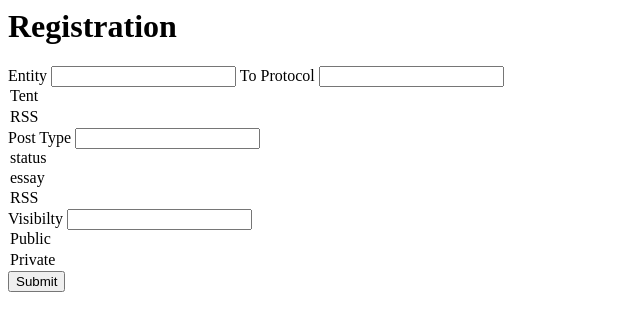
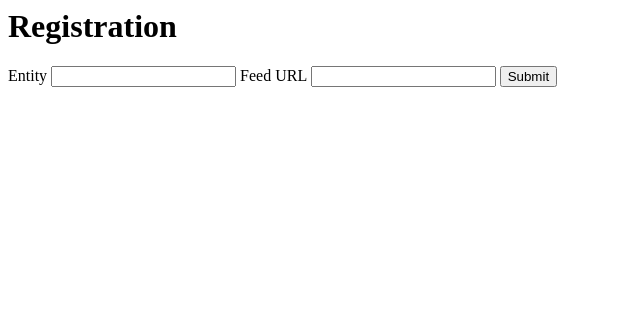
Before and after one commit to mplorentz/smoke-signals, a Flask app: page /register in a window 1280 px wide. Shown: the top 331 px of the page, without its empty margins (0-640 px from the left). Run offline with Flask 2, Linux system fonts and the light colour scheme.

Commit message:
Changed database schema to add feed_url, removed user options on registration page.

```diff
--- a/smokesignals/app.py
+++ b/smokesignals/app.py
@@ -53,18 +53,15 @@ def create_app():
         if entity[-1] == "/":
             entity = entity[:-1]
         session['entity'] = entity
-        to_protocol = request.form['to_protocol']
-        post_type = request.form['post_type']
-        visibility = request.form['visibility']
 
         session['info'] = tentlib.discover(entity)
-
         (app_id, hawk_key, hawk_id) = tentlib.create_ss_app_post(entity)
 
         # save our new user
         user = User()
-        user.create(entity, app_id, hawk_key, hawk_id, to_protocol, post_type, visibility)
-        g.db.conn.commit()
+        user.create(entity, app_id, hawk_key, hawk_id)
+        user.feed_url = request.form['feed_url'].strip()
+        user.save()
 
         #start OAuth
         return start_oauth()
@@ -97,13 +94,13 @@ def create_app():
 
         token_url = session['info']['post']['content']['servers'][0]['urls']['oauth_token']
         payload = {"code": code, "token_type": "https://tent.io/oauth/hawk-token"}
-        req = tentlib.form_request(token_url, payload, user.app_id, user.hawk_key, user.hawk_id)
+        req = tentlib.form_oauth_request(token_url, payload, user.app_id, user.hawk_key, user.hawk_id)
+        print(req.headers)
 
         try:
             res = json.load(urllib2.urlopen(req))
         except urllib2.HTTPError, err:
             print(err.read())
-            foobar;
             return "an error occured during authorization"
 
         user.hawk_key = res['hawk_key']
--- a/smokesignals/templates/register.html
+++ b/smokesignals/templates/register.html
@@ -2,22 +2,7 @@
     <h1>Registration</h1>
     <form action="/register" method="POST">
         Entity <input name="entity" type="text"/>
-        To Protocol
-        <input name="to_protocol" type="select">
-            <option name="tent">Tent</option>
-            <option name="rss">RSS</option>
-        </input>
-        Post Type
-        <input name="post_type" type="select">
-            <option name="status">status</option>
-            <option name="essay">essay</option>
-            <option name="rss">RSS</option>
-        </input>
-        Visibilty
-        <input name="visibility" type="select">
-            <option name="public">Public</option>
-            <option name="private">Private</option>
-        </input>
+        Feed URL <input name="feed_url" type="text"/>
         <input type="submit"/>
     </form>
 </html>
```
Also changed, not shown: smokesignals/tentlib.py (+7 -2 lines), smokesignals/user.py (+4 -11 lines), db/schema.sqlite3.
